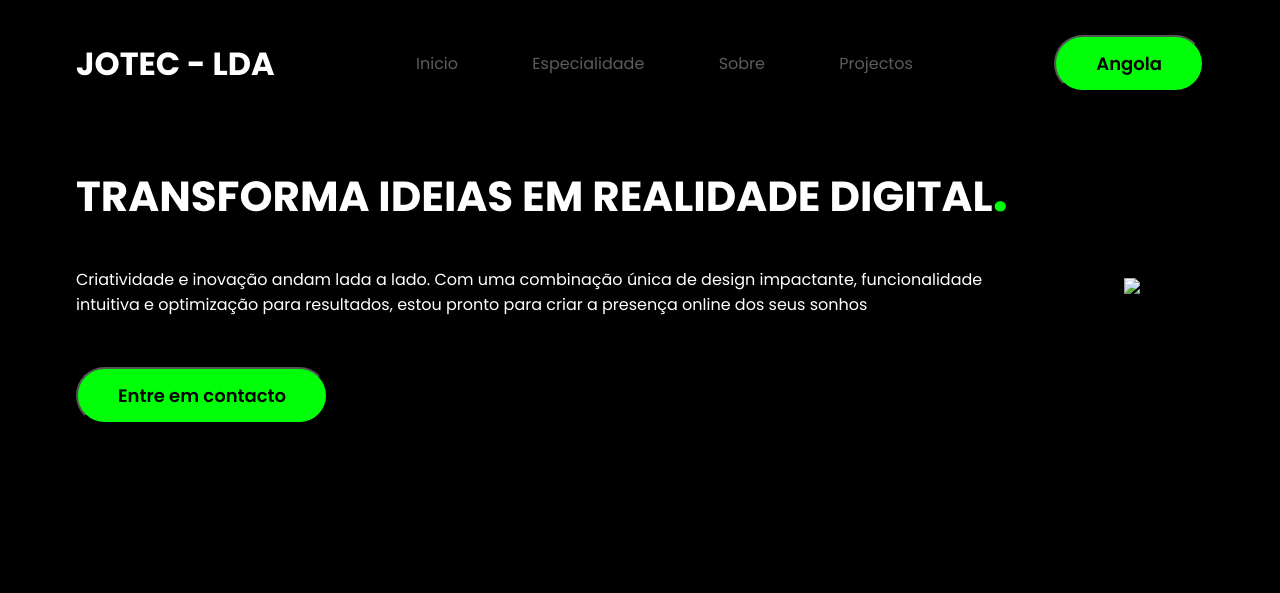
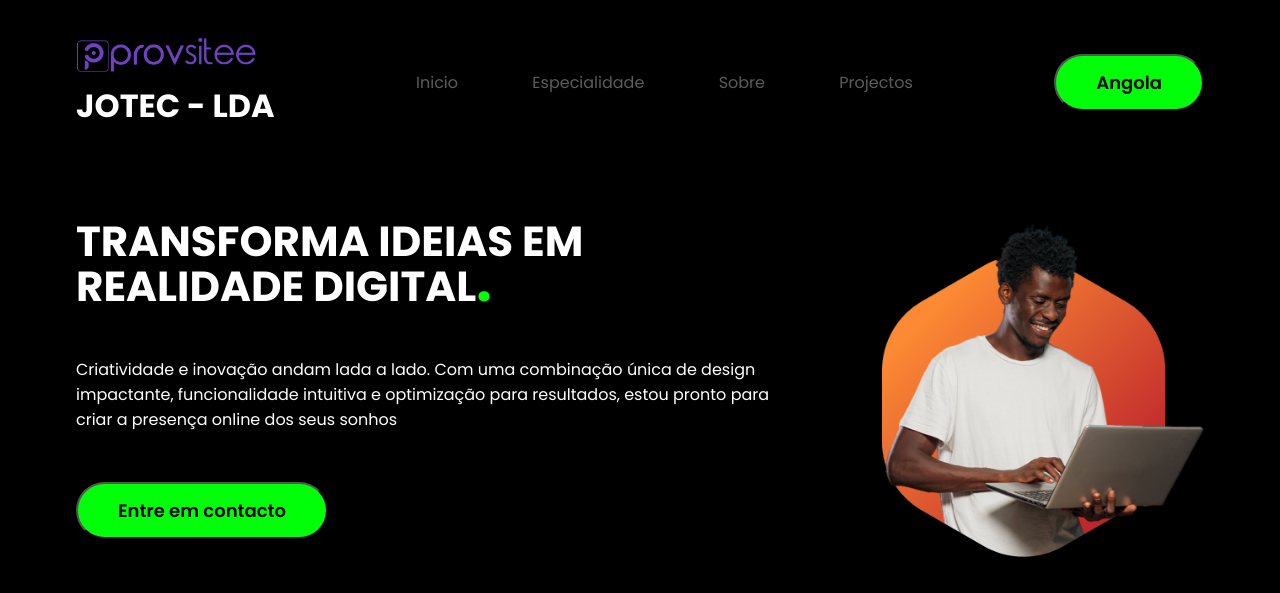
Before and after one commit to provsitee/portifolio, a plain HTML site: page index.html in a window 1280 px wide. Drawn offline with Linux system fonts and the light colour scheme.

Commit message:
Update index.html

```diff
--- a/index.html
+++ b/index.html
@@ -23,8 +23,8 @@
             <div class="interface">
                 <div class="content-logo">
                     <a href="">
-                        <!-- <img src="icone/Provsitee-logo rocho.png" alt="Logo da
-                            Provsitee - empresa de software" class="logo"> -->
+                         <img src="Provsitee-logo rocho.png" alt="Logo da
+                            Provsitee - empresa de software" class="logo">
                         <h1 style="color:#fff;"><b>JOTEC - LDA</b></h1>
                     </a>
                 </div><!--/content-logo-->
@@ -67,7 +67,7 @@
                             </div>
                         </div><!--/-text-banner-top-->
                         <div class="img-banner-top">
-                            <img src="image/banner-top.png" alt="Imagem do
+                            <img src="banner-top.png" alt="Imagem do
                                 site" class="img-top">
                         </div>
                         <!--/-img-banner-top-->
```
